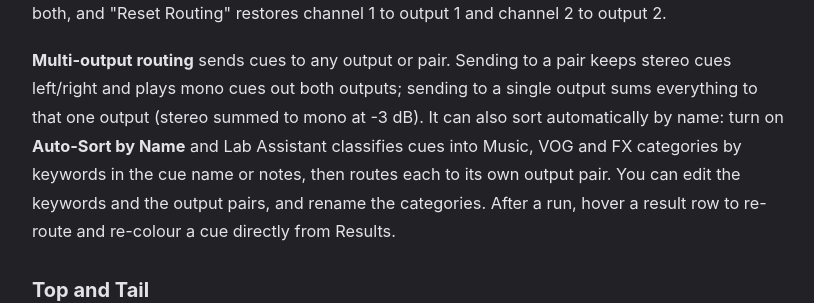
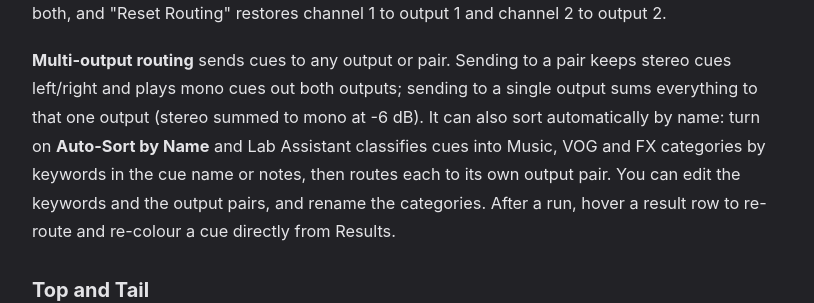
Before and after one commit to BSKapps/bskapps.github.io, a Jekyll site: the page articles/lab-assistant-guide/index.html, which Jekyll copies as it is, in a window 1280 px wide and 900 px high, scrolled down 1296 px. Shown: the part 210-513 px from the top of the window, without its empty margins (232-1046 px from the left). Built offline with Jekyll 4.4.1, drawn with Linux system fonts in a browser that asks for light colours.

Commit message:
LA guide: stereo-to-mono sum is -6 dB ((L+R)/2), not -3 dB

```diff
--- a/articles/lab-assistant-guide/index.html
+++ b/articles/lab-assistant-guide/index.html
@@ -46,7 +46,7 @@
             <h2>Routing</h2>
             <p>Two modes, chosen with the picker at the top of the module.</p>
             <p><strong>Mono / Stereo fold</strong> sends cues to a chosen output pair (1/2, 3/4, 5/6, 7/8): "Mono to Dual Mono" feeds a mono cue to both outputs, "All Cues to Dual Mono" sums stereo to mono and sends it to both, and "Reset Routing" restores channel 1 to output 1 and channel 2 to output 2.</p>
-            <p><strong>Multi-output routing</strong> sends cues to any output or pair. Sending to a pair keeps stereo cues left/right and plays mono cues out both outputs; sending to a single output sums everything to that one output (stereo summed to mono at -3 dB). It can also sort automatically by name: turn on <strong>Auto-Sort by Name</strong> and Lab Assistant classifies cues into Music, VOG and FX categories by keywords in the cue name or notes, then routes each to its own output pair. You can edit the keywords and the output pairs, and rename the categories. After a run, hover a result row to re-route and re-colour a cue directly from Results.</p>
+            <p><strong>Multi-output routing</strong> sends cues to any output or pair. Sending to a pair keeps stereo cues left/right and plays mono cues out both outputs; sending to a single output sums everything to that one output (stereo summed to mono at -6 dB). It can also sort automatically by name: turn on <strong>Auto-Sort by Name</strong> and Lab Assistant classifies cues into Music, VOG and FX categories by keywords in the cue name or notes, then routes each to its own output pair. You can edit the keywords and the output pairs, and rename the categories. After a run, hover a result row to re-route and re-colour a cue directly from Results.</p>
 
             <h2>Top and Tail</h2>
             <p>Trims silence from the start and end of each cue using QLab's start and end times, so playback starts and ends without dead air. Set the <strong>start pad</strong> (default 50 ms) and <strong>end pad</strong> (default 400 ms) to leave a little silence either side. It respects start and end points you have set by hand. The <strong>Reset Start and End Points</strong> mode clears the trim back to the full file.</p>
```
